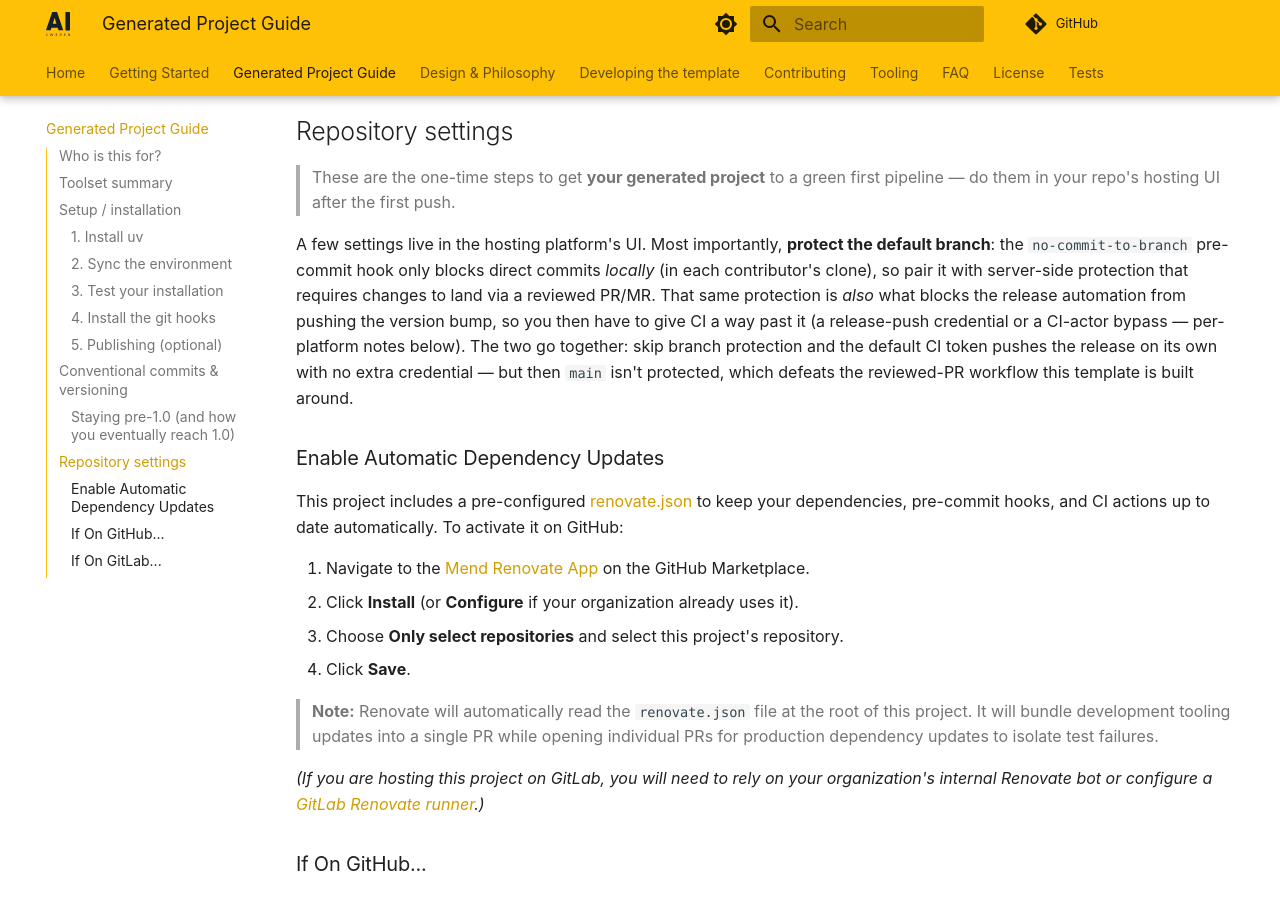
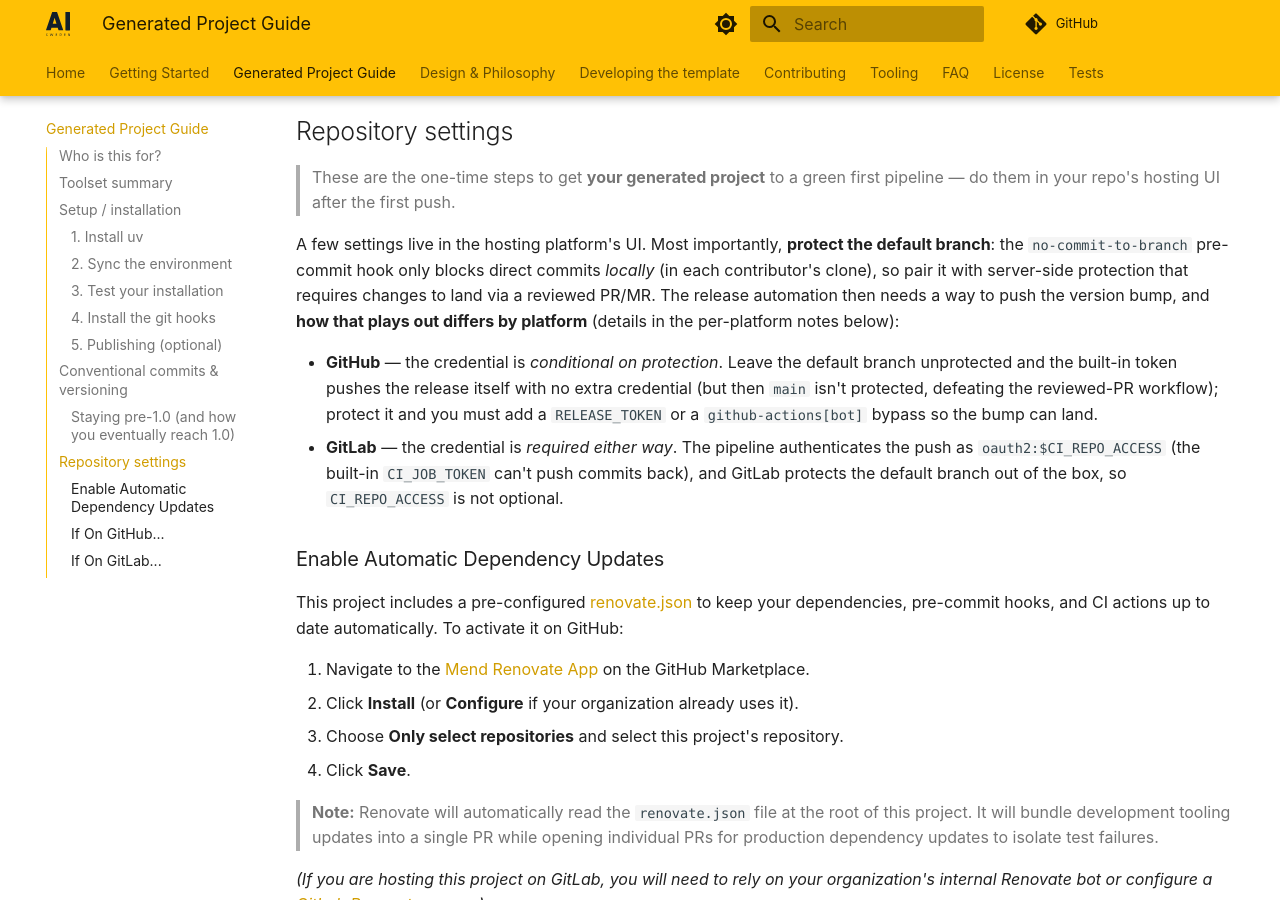
Before and after one commit to aidotse/pymaxq, an MkDocs documentation site: the page built from docs/user-guide.md, in a window 1280 px wide and 900 px high, scrolled down 3683 px. Built offline with MkDocs 1.6.1 and Material for MkDocs 9.7.7, drawn with Linux system fonts in a browser that asks for light colours; comment, search, counter and statistics services are not loaded.

Commit message:
fix: scope the release-credential-is-conditional claim to GitHub
The prior commit over-generalized: GitLab is NOT symmetric with GitHub. GitLab's
pipeline hardcodes the bump push to authenticate as `oauth2:$CI_REPO_ACCESS`
(no CI_JOB_TOKEN fallback -- and CI_JOB_TOKEN can't push commits back anyway),
and GitLab protects the default branch out of the box, so CI_REPO_ACCESS is
required regardless of any protection rule you add yourself. Only GitHub's token
is conditional (its bump checkout falls back to GITHUB_TOKEN, which pushes fine
on an unprotected branch). Split the per-platform framing accordingly in README,
getting-started, and the shipped user-guide source.

Co-Authored-By: Claude Opus 4.8 (1M context) <noreply@anthropic.com>

```diff
--- a/docs/user-guide.md
+++ b/docs/user-guide.md
@@ -155,11 +155,15 @@ You can preview the next changelog locally with `uv run poe changelog`.
 
 A few settings live in the hosting platform's UI. Most importantly, **protect the default branch**: the
 `no-commit-to-branch` pre-commit hook only blocks direct commits *locally* (in each contributor's clone), so pair it
-with server-side protection that requires changes to land via a reviewed PR/MR. That same protection is *also* what
-blocks the release automation from pushing the version bump, so you then have to give CI a way past it (a release-push
-credential or a CI-actor bypass — per-platform notes below). The two go together: skip branch protection and the default
-CI token pushes the release on its own with no extra credential — but then `main` isn't protected, which defeats the
-reviewed-PR workflow this template is built around.
+with server-side protection that requires changes to land via a reviewed PR/MR. The release automation then needs a way
+to push the version bump, and **how that plays out differs by platform** (details in the per-platform notes below):
+
+- **GitHub** — the credential is *conditional on protection*. Leave the default branch unprotected and the built-in
+    token pushes the release itself with no extra credential (but then `main` isn't protected, defeating the reviewed-PR
+    workflow); protect it and you must add a `RELEASE_TOKEN` or a `github-actions[bot]` bypass so the bump can land.
+- **GitLab** — the credential is *required either way*. The pipeline authenticates the push as `oauth2:$CI_REPO_ACCESS`
+    (the built-in `CI_JOB_TOKEN` can't push commits back), and GitLab protects the default branch out of the box, so
+    `CI_REPO_ACCESS` is not optional.
 
 ### Enable Automatic Dependency Updates
 
```
Also changed, not shown: README.md (+6 -4 lines), docs/getting-started.md (+6 -5 lines).
